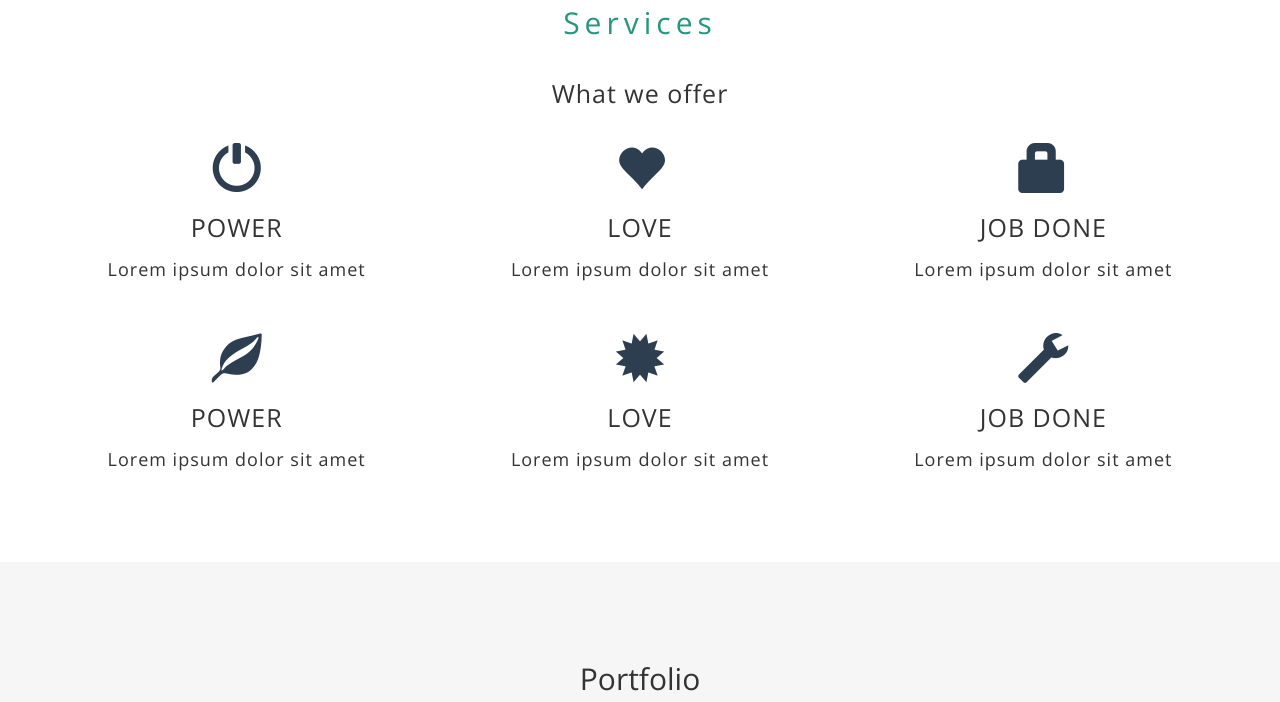
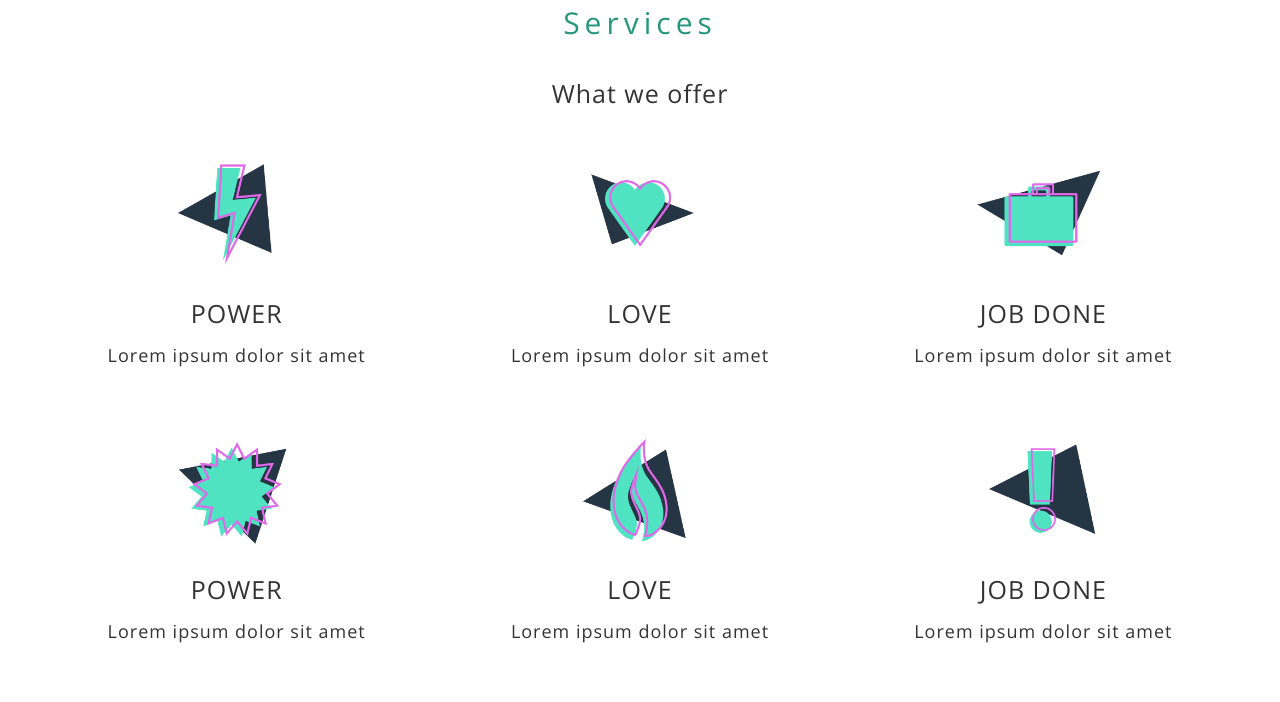
Before and after one commit to ciandro/heptalab, a plain HTML site: page index.html in a window 1280 px wide. Shown: the part 2036-2738 px from the top of the page. Drawn offline with nearby package versions, Linux system fonts and the light colour scheme.

Commit message:
Add files via upload

```diff
--- a/css/style.css
+++ b/css/style.css
@@ -250,9 +250,8 @@ small;
     padding-top: 70px;
 }
 
-.logo-small {
-	color: #2c3e50;
-	font-size: 50px;
+.logo-small img {
+    height: 10em;
 }
 
 
--- a/index.html
+++ b/index.html
@@ -17,7 +17,8 @@
         <script src="js/code.js" type="text/javascript"></script>
         <!-- My local stylesheet -->
         <link rel="stylesheet" type="text/css" href="css/style.css">
-
+        <!-- Mini Icon -->
+        <link rel="icon" type="image/ico" href="img/icons/logomini.png">
     </head>
 
     <body id="myPage" data-spy="scroll" data-target=".navbar" data-offset="60">
@@ -95,17 +96,23 @@
             <!-- services section -->
             <div class="row">
                 <div class="col-sm-4">
-                    <span class="glyphicon glyphicon-off logo-small"></span>
+                    <span class="logo-small">
+                        <img src="img/icons/Lightning.png">
+                    </span>
                     <h4>POWER</h4>
                     <p>Lorem ipsum dolor sit amet</p>
                 </div>
                 <div class="col-sm-4">
-                    <span class="glyphicon glyphicon-heart logo-small"></span>
+                    <span class="logo-small">
+                        <img src="img/icons/Heart.png">
+                    </span>
                     <h4>LOVE</h4>
                     <p>Lorem ipsum dolor sit amet</p>
                 </div>
                 <div class="col-sm-4">
-                    <span class="glyphicon glyphicon-lock logo-small"></span>
+                    <span class="logo-small">
+                        <img src="img/icons/Suitcase.png">
+                    </span>
                     <h4>JOB DONE</h4>
                     <p>Lorem ipsum dolor sit amet</p>
                 </div>
@@ -114,17 +121,23 @@
             <br>
             <div class="row">
                 <div class="col-sm-4">
-                    <span class="glyphicon glyphicon-leaf logo-small"></span>
+                    <span class="logo-small">
+                        <img src="img/icons/Sun.png">
+                    </span>
                     <h4>POWER</h4>
                     <p>Lorem ipsum dolor sit amet</p>
                 </div>
                 <div class="col-sm-4">
-                    <span class="glyphicon glyphicon-certificate logo-small"></span>
+                    <span class="logo-small">
+                        <img src="img/icons/Leaf.png">
+                    </span>
                     <h4>LOVE</h4>
                     <p>Lorem ipsum dolor sit amet</p>
                 </div>
                 <div class="col-sm-4">
-                    <span class="glyphicon glyphicon-wrench logo-small"></span>
+                    <span class="logo-small">
+                        <img src="img/icons/Exclamation.png">
+                    </span>
                     <h4>JOB DONE</h4>
                     <p>Lorem ipsum dolor sit amet</p>
                 </div>
```
Also changed, not shown: img/icons/Exclamation.png (added), img/icons/Heart.png (added), img/icons/Leaf.png (added), img/icons/Lightning.png (added), img/icons/Suitcase.png (added), img/icons/Sun.png (added), img/icons/logomini.png (added).
